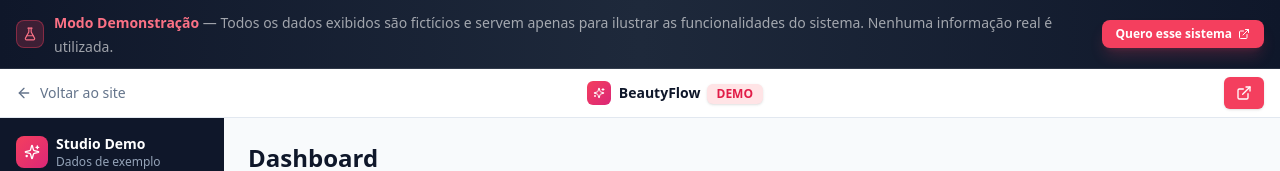
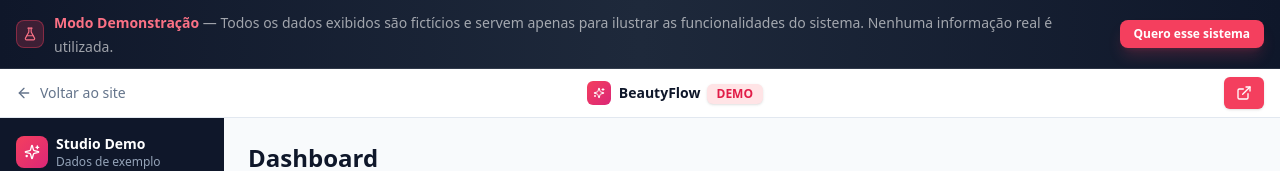
Before and after one commit to Ranierij/agenda, a React (Vite) app: page /demo in a window 1280 px wide. Shown: the top 171 px of the page. Built offline with nearby package versions, Linux system fonts and the light colour scheme; no server answers; the HTML template or start-up script is replaced by a standard one.

Commit message:
tirando links

```diff
--- a/src/pages/DemoPage.jsx
+++ b/src/pages/DemoPage.jsx
@@ -72,7 +72,6 @@ export default function DemoPage() {
             className="flex-shrink-0 flex items-center gap-1.5 bg-rose-500 hover:bg-rose-600 transition-colors text-white text-xs font-semibold px-3.5 py-1.5 rounded-lg shadow-lg shadow-rose-500/20"
           >
             Quero esse sistema
-            <ExternalLink className="w-3 h-3" />
           </a>
         </div>
       </div>
```
